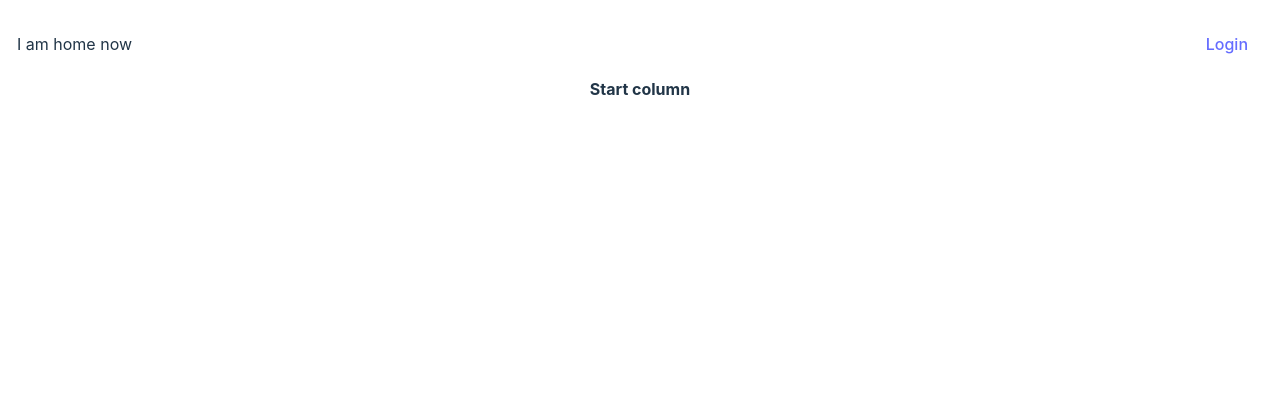
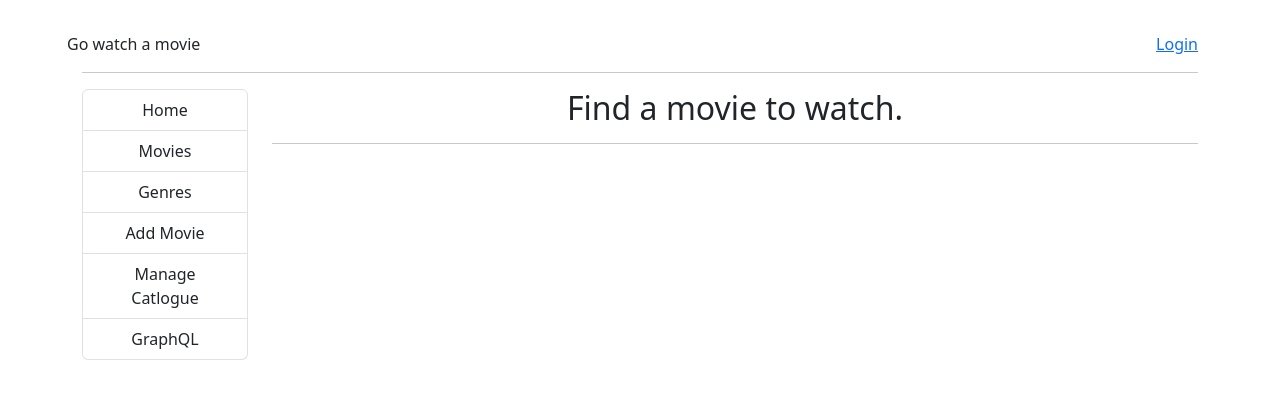
Before and after one commit to samofoke/react_go, a React (Vite) app in the folder react-go-frontend/: page / in a window 1280 px wide. Shown: the top 398 px of the page. Built offline with nearby package versions, Linux system fonts and the light colour scheme.

Commit message:
adding the routes

```diff
--- a/react-go-frontend/package.json
+++ b/react-go-frontend/package.json
@@ -11,8 +11,11 @@
   },
   "dependencies": {
     "@types/styled-components": "^5.1.34",
+    "bootstrap": "^5.3.3",
     "react": "^18.2.0",
+    "react-bootstrap": "^2.10.4",
     "react-dom": "^18.2.0",
+    "react-router-dom": "^6.24.1",
     "styled-components": "^6.1.11"
   },
   "devDependencies": {
--- /dev/null
+++ b/react-go-frontend/src/components/home/home-page/home-central.tsx
@@ -0,0 +1,14 @@
+import React from "react";
+
+const HomeCentral: React.FC = () => {
+  return (
+    <>
+      <div className="text-center">
+        <h2>Find a movie to watch.</h2>
+        <hr />
+      </div>
+    </>
+  );
+};
+
+export default HomeCentral;
--- a/react-go-frontend/src/components/home/home.tsx
+++ b/react-go-frontend/src/components/home/home.tsx
@@ -1,20 +1,51 @@
 import React from "react";
 import RowComponent from "../row/row";
-import ColumnComponent from "../column/column";
 import { LoginLink } from "../../styled-components/table/table";
+import HomeCentral from "./home-page/home-central";
 
 const Home: React.FC = () => {
   return (
     <>
-      <RowComponent>
-        <div>I am home now</div>
-        <LoginLink href="#!">
-          <span>Login</span>
-        </LoginLink>
-      </RowComponent>
-      <ColumnComponent>
-        <h4>Start column</h4>
-      </ColumnComponent>
+      <div className="container">
+        <RowComponent>
+          <div>Go watch a movie</div>
+          <LoginLink href="#!">
+            <span>Login</span>
+          </LoginLink>
+        </RowComponent>
+
+        <hr className="mb-3" />
+
+        <div className="row">
+          <div className="col-md-2">
+            <nav>
+              <div className="list-group">
+                <a href="#!" className="list-group-item list-group-item-action">
+                  Home
+                </a>
+                <a href="#!" className="list-group-item list-group-item-action">
+                  Movies
+                </a>
+                <a href="#!" className="list-group-item list-group-item-action">
+                  Genres
+                </a>
+                <a href="#!" className="list-group-item list-group-item-action">
+                  Add Movie
+                </a>
+                <a href="#!" className="list-group-item list-group-item-action">
+                  Manage Catlogue
+                </a>
+                <a href="#!" className="list-group-item list-group-item-action">
+                  GraphQL
+                </a>
+              </div>
+            </nav>
+          </div>
+          <div className="col-md-10">
+            <HomeCentral />
+          </div>
+        </div>
+      </div>
     </>
   );
 };
--- a/react-go-frontend/src/main.tsx
+++ b/react-go-frontend/src/main.tsx
@@ -1,10 +1,21 @@
-import React from 'react'
-import ReactDOM from 'react-dom/client'
-import App from './App.tsx'
-import './index.css'
+import React from "react";
+import { createBrowserRouter, RouterProvider } from "react-router-dom";
+import ReactDOM from "react-dom/client";
+import App from "./App.tsx";
+import "./index.css";
 
-ReactDOM.createRoot(document.getElementById('root')!).render(
+// Import Bootstrap CSS
+import "bootstrap/dist/css/bootstrap.min.css";
+
+const router = createBrowserRouter([
+  {
+    path: "/",
+    element: <App />,
+  },
+]);
+
+ReactDOM.createRoot(document.getElementById("root")!).render(
   <React.StrictMode>
-    <App />
-  </React.StrictMode>,
-)
+    <RouterProvider router={router} />
+  </React.StrictMode>
+);
```
Also changed, not shown: react-go-frontend/src/components/movies/movies.tsx (added, +14 -0 lines), 1 other file (tests, documents, lock files or other folders).
